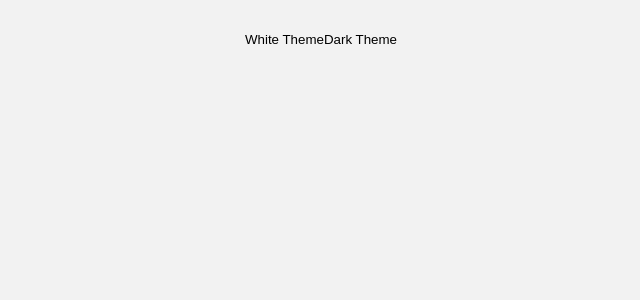
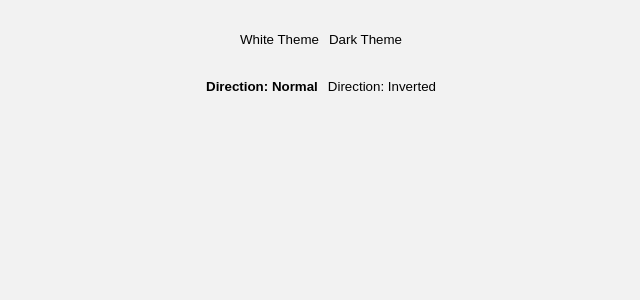
Before and after one commit to OlgaPy/Vortex_front, a Vue app: page /all in a window 1280 px wide. Shown: the top 300 px of the page, without its empty margins (319-959 px from the left). Built offline with nearby package versions, Linux system fonts and the light colour scheme.

Commit message:
[#28] | Feature: Added changing post actions direction

```diff
--- a/src/features/ChangePostRating.vue
+++ b/src/features/ChangePostRating.vue
@@ -5,10 +5,16 @@ import RateUpIcon from "@/shared/ui/icons/RateUpIcon.vue";
 import RateDownIcon from "@/shared/ui/icons/RateDownIcon.vue";
 import TextUI from "@/shared/ui/text-ui/TextUI.vue";
 import {TextSizes} from "@/shared/ui/text-ui/types";
+import { useInvertedPostActions } from '@/shared/stores/UserSettingsStore';
+
+const inverted = useInvertedPostActions();
 </script>
 
 <template>
-  <IconTextUI :class="$style.container">
+  <IconTextUI :class="[$style.container, {
+			[$style.inverted]: inverted,
+		}]"
+	>
     <template #left-icon><RateUpIcon/></template>
     <template #text>
       <TextUI :class="$style.ratingCount" :size="TextSizes.SMALL">432099</TextUI>
@@ -21,4 +27,8 @@ import {TextSizes} from "@/shared/ui/text-ui/types";
 .container {
   gap: 8px;
 }
+
+.inverted {
+	flex-direction: row-reverse;
+}
 </style>
--- a/src/features/ToggleGlobalThemeFeature.vue
+++ b/src/features/ToggleGlobalThemeFeature.vue
@@ -5,7 +5,7 @@ const themeStore = useThemeStore();
 </script>
 
 <template>
-  <div style="display: flex">
+  <div style="display: flex; gap: 10px">
     <button v-on:click="themeStore.setWhite()">White Theme</button>
     <button v-on:click="themeStore.setDark()">Dark Theme</button>
   </div>
--- /dev/null
+++ b/src/features/TogglePostActionsDirection.vue
@@ -0,0 +1,42 @@
+<script setup lang="ts">
+import { useUserSettingsStore, EPostActionsDirection } from '@/shared/stores/UserSettingsStore';
+import { storeToRefs } from 'pinia';
+
+const settingsStore = useUserSettingsStore();
+const { settings } = storeToRefs(settingsStore);
+const { setPostActionsDirection } = settingsStore;
+</script>
+
+<template>
+	<div :class="$style.container">
+		<button
+			v-for="direction in Object.keys(EPostActionsDirection)"
+			:key="direction"
+			:class="[$style.button, {
+				[$style.buttonActive]: settings.postActionsDirection === EPostActionsDirection[direction],
+			}]"
+			@click="setPostActionsDirection(EPostActionsDirection[direction])"
+		>
+			Direction: {{ direction.toLowerCase() }}
+		</button>
+	</div>
+</template>
+
+<style module>
+	.container {
+		display: flex;
+		gap: 10px;
+	}
+
+	.button {
+		text-transform: capitalize;
+	}
+
+	.button:hover {
+		cursor: pointer;
+	}
+
+	.buttonActive {
+		font-weight: bold;
+	}
+</style>
--- a/src/pages/AllPage.vue
+++ b/src/pages/AllPage.vue
@@ -1,10 +1,12 @@
 <script setup lang="ts">
 import ToggleGlobalThemeFeature from "@/features/ToggleGlobalThemeFeature.vue";
+import TogglePostActionsDirection from '@/features/TogglePostActionsDirection.vue';
 </script>
 
 <template>
   <div :class="$style.page">
     <ToggleGlobalThemeFeature/>
+		<TogglePostActionsDirection/>
   </div>
 </template>
 
@@ -12,8 +14,9 @@ import ToggleGlobalThemeFeature from "@/features/ToggleGlobalThemeFeature.vue";
 .page {
   padding-top: 32px;
   display: flex;
-  justify-content: center;
-  align-items: start;
+	flex-direction: column;
+  justify-content: flex-start;
+  align-items: center;
   width: 100%;
   height: 100%;
   gap: 32px;
--- /dev/null
+++ b/src/shared/stores/UserSettingsStore.ts
@@ -0,0 +1,53 @@
+import { defineStore, storeToRefs } from 'pinia';
+import {ref} from "vue";
+import { computed } from 'vue';
+
+const TEMP_SETTINGS_KEY = 'user-settings';
+
+export enum EPostActionsDirection {
+	NORMAL = 'normal',
+	INVERTED = 'inverted',
+}
+
+interface IUserSettings {
+	postActionsDirection: EPostActionsDirection,
+}
+
+const initialSettings: IUserSettings = {
+	postActionsDirection: EPostActionsDirection.NORMAL,
+}
+
+export const useUserSettingsStore = defineStore('userSettingsStore', () => {
+	/* later change getting settings method to api
+		#needApiMethod
+	 */
+	const savedSettings = localStorage.getItem(TEMP_SETTINGS_KEY) ? JSON.parse(localStorage.getItem(TEMP_SETTINGS_KEY)) as IUserSettings : initialSettings;
+	const settings = ref(savedSettings);
+
+	function setPostActionsDirection(direction: EPostActionsDirection) {
+		settings.value = {
+			...settings.value,
+			postActionsDirection: direction,
+		};
+
+		saveSettings(settings.value);
+	}
+
+	/* later change saving settings method to api
+		#needApiMethod
+	 */
+	function saveSettings(settings: IUserSettings) {
+		localStorage.setItem(TEMP_SETTINGS_KEY, JSON.stringify(settings));
+	}
+
+	return { settings, setPostActionsDirection };
+});
+
+export const useInvertedPostActions = () => {
+	const settingsStore = useUserSettingsStore();
+	const { settings } = storeToRefs(settingsStore);
+	const settingsValue = settings.value as IUserSettings;
+
+	const direction = settingsValue.postActionsDirection || EPostActionsDirection.NORMAL;
+	return computed(() => direction === EPostActionsDirection.INVERTED);
+}
--- a/src/widgets/trends-feed-widget/ui/PostPreviewFooterUI.vue
+++ b/src/widgets/trends-feed-widget/ui/PostPreviewFooterUI.vue
@@ -4,15 +4,27 @@ import SharePost from "@/features/SharePost.vue";
 import ChangePostRating from "@/features/ChangePostRating.vue";
 import CommentsLinkUI from "@/widgets/trends-feed-widget/ui/CommentsLinkUI.vue";
 import SavePostToFavorites from "@/features/SavePostToFavorites.vue";
+import { useInvertedPostActions } from '@/shared/stores/UserSettingsStore';
+
+const inverted = useInvertedPostActions();
 </script>
 
 <template>
-  <div :class="$style.container">
-		<div :class="$style.leftSection">
+  <div :class="[$style.container, {
+			[$style.actionsInverted]: inverted,
+		}]"
+	>
+		<div :class="[$style.leftSection, {
+				[$style.actionsInverted]: inverted,
+			}]"
+		>
 			<ChangePostRating :class="$style.ratingChanger"/>
 			<CommentsLinkUI/>
 		</div>
-    <div :class="$style.rightSection">
+		<div :class="[$style.rightSection, {
+				[$style.actionsInverted]: inverted,
+			}]"
+		>
       <SavePostToFavorites/>
       <SharePost/>
     </div>
@@ -27,6 +39,10 @@ import SavePostToFavorites from "@/features/SavePostToFavorites.vue";
   width: 100%;
 }
 
+.actionsInverted {
+	flex-direction: row-reverse;
+}
+
 .ratingChanger {
   width: 111px;
 }
```
